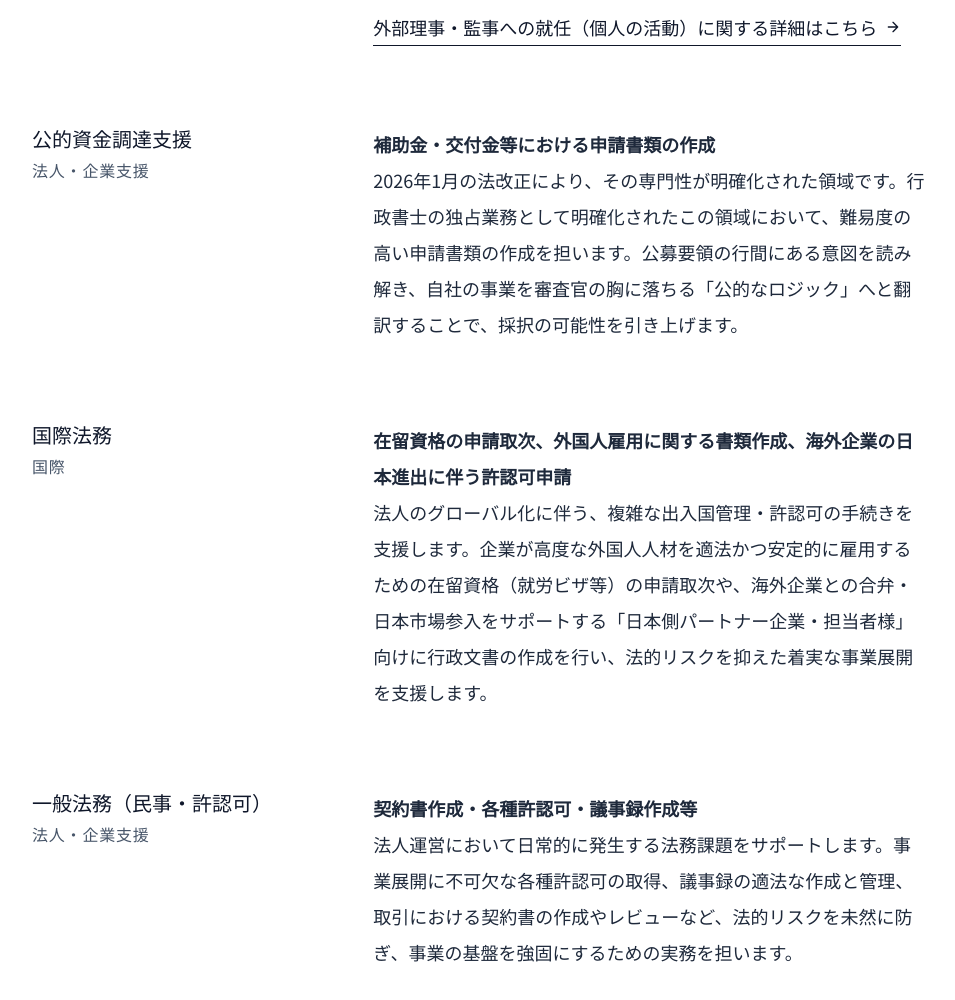
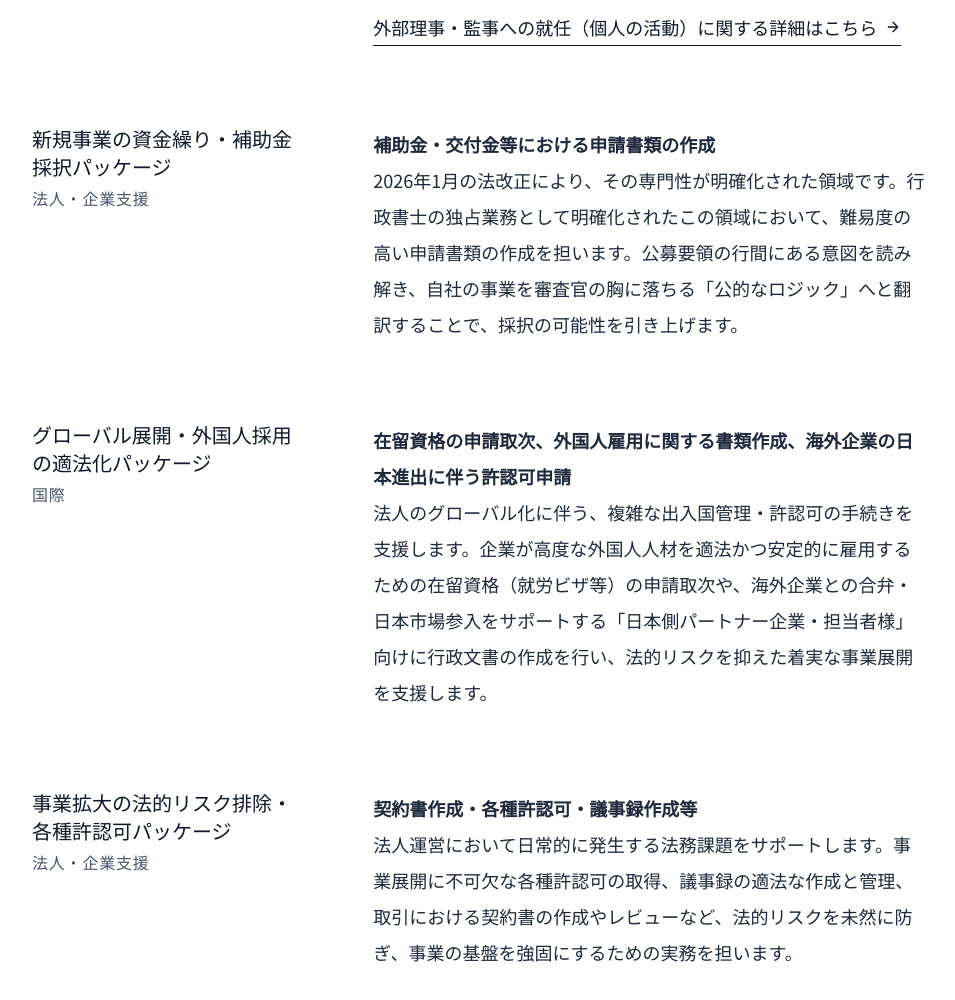
Before and after one commit to sky621tyo/atsumi-hiroyuki.jp, a website: page index.html in a window 1280 px wide. Shown: the part 2912-3912 px from the top of the page, without its empty margins (160-1115 px from the left). Drawn offline with Linux system fonts and the light colour scheme; a script that the page names is missing.

Commit message:
copy: Shift service titles to 'packages' and emphasize business benefits to align with problem-solving approach

```diff
--- a/index.html
+++ b/index.html
@@ -269,7 +269,7 @@
                 <!-- 第二の柱: 公的資金調達 -->
                 <div class="flex flex-col md:flex-row gap-8 md:gap-16">
                     <div class="w-full md:w-1/3">
-                        <h4 class="font-serif-jp text-xl text-slate-900 mb-1">公的資金調達支援</h4>
+                        <h4 class="font-serif-jp text-xl text-slate-900 mb-1">新規事業の資金繰り・補助金採択パッケージ</h4>
                         <p class="text-base font-medium text-slate-600 tracking-wider">法人・企業支援</p>
                     </div>
                     <div class="w-full md:w-2/3">
@@ -283,7 +283,7 @@
                 <!-- 第三の柱: 国際法務 -->
                 <div class="flex flex-col md:flex-row gap-8 md:gap-16">
                     <div class="w-full md:w-1/3">
-                        <h4 class="font-serif-jp text-xl text-slate-900 mb-1">国際法務</h4>
+                        <h4 class="font-serif-jp text-xl text-slate-900 mb-1">グローバル展開・外国人採用の適法化パッケージ</h4>
                         <p class="text-base font-medium text-slate-600 tracking-wider">国際</p>
                     </div>
                     <div class="w-full md:w-2/3">
@@ -297,7 +297,7 @@
                 <!-- 第四の柱: 一般法務 -->
                 <div class="flex flex-col md:flex-row gap-8 md:gap-16">
                     <div class="w-full md:w-1/3">
-                        <h4 class="font-serif-jp text-xl text-slate-900 mb-1">一般法務（民事・許認可）</h4>
+                        <h4 class="font-serif-jp text-xl text-slate-900 mb-1">事業拡大の法的リスク排除・各種許認可パッケージ</h4>
                         <p class="text-base font-medium text-slate-600 tracking-wider">法人・企業支援</p>
                     </div>
                     <div class="w-full md:w-2/3">
```
Also changed, not shown: koueki.html (+5 -1 lines).
